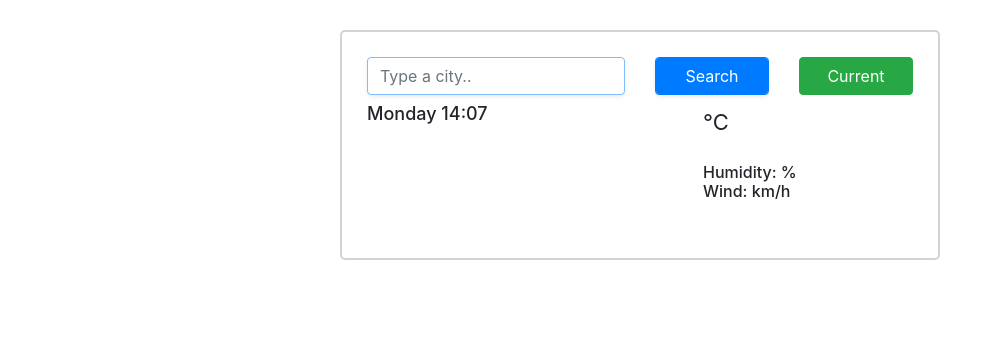
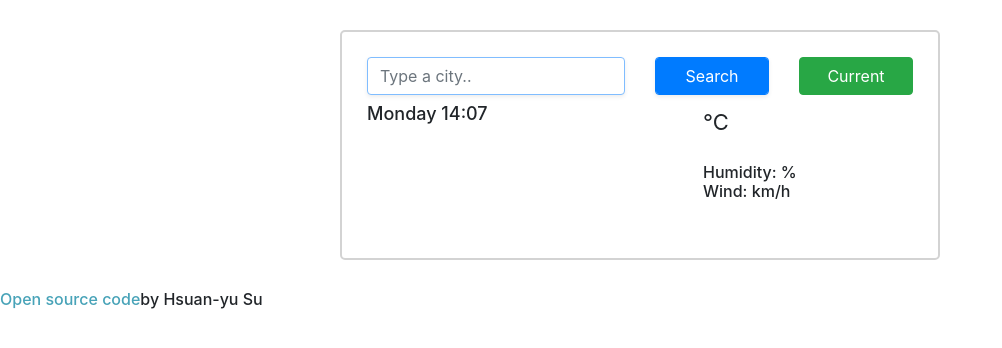
Before and after one commit to suyoyo/weather-app, a plain HTML site: page index.html in a window 1280 px wide. Shown: the whole page, without its empty margins (0-1002 px from the left). Drawn offline with nearby package versions, Linux system fonts and the light colour scheme; no server answers.

Commit message:
Added open source link

```diff
--- a/index.html
+++ b/index.html
@@ -50,6 +50,8 @@
         </div>
     </div>
 
+     <h6><a href="https://github.com/suyoyo/weather-app">Open source code</a>by Hsuan-yu Su</h6>
+
     </div>
     <script src="src/index.js"></script>
     <script src="https://kit.fontawesome.com/7299505fa2.js" crossorigin="anonymous"></script>
```
